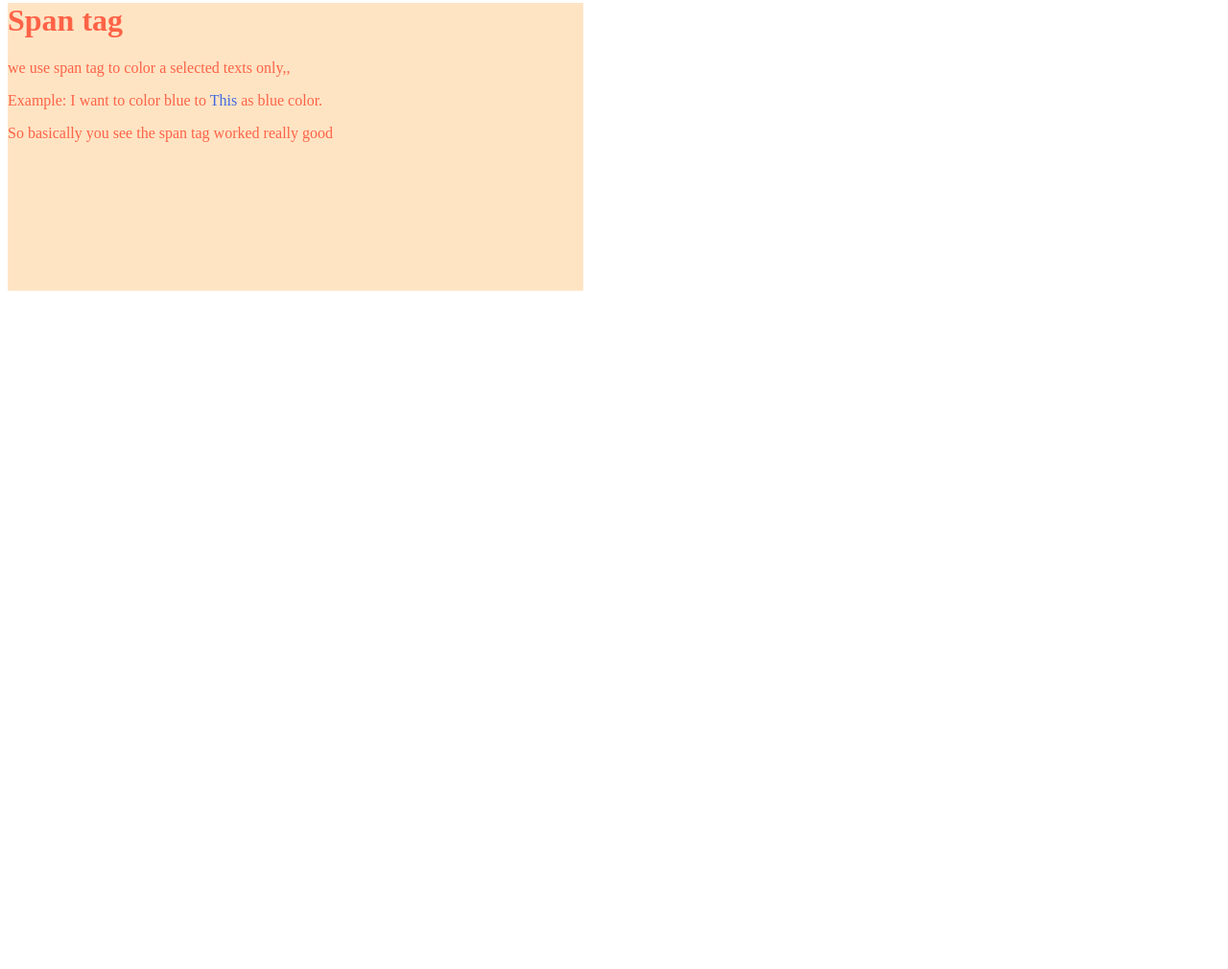
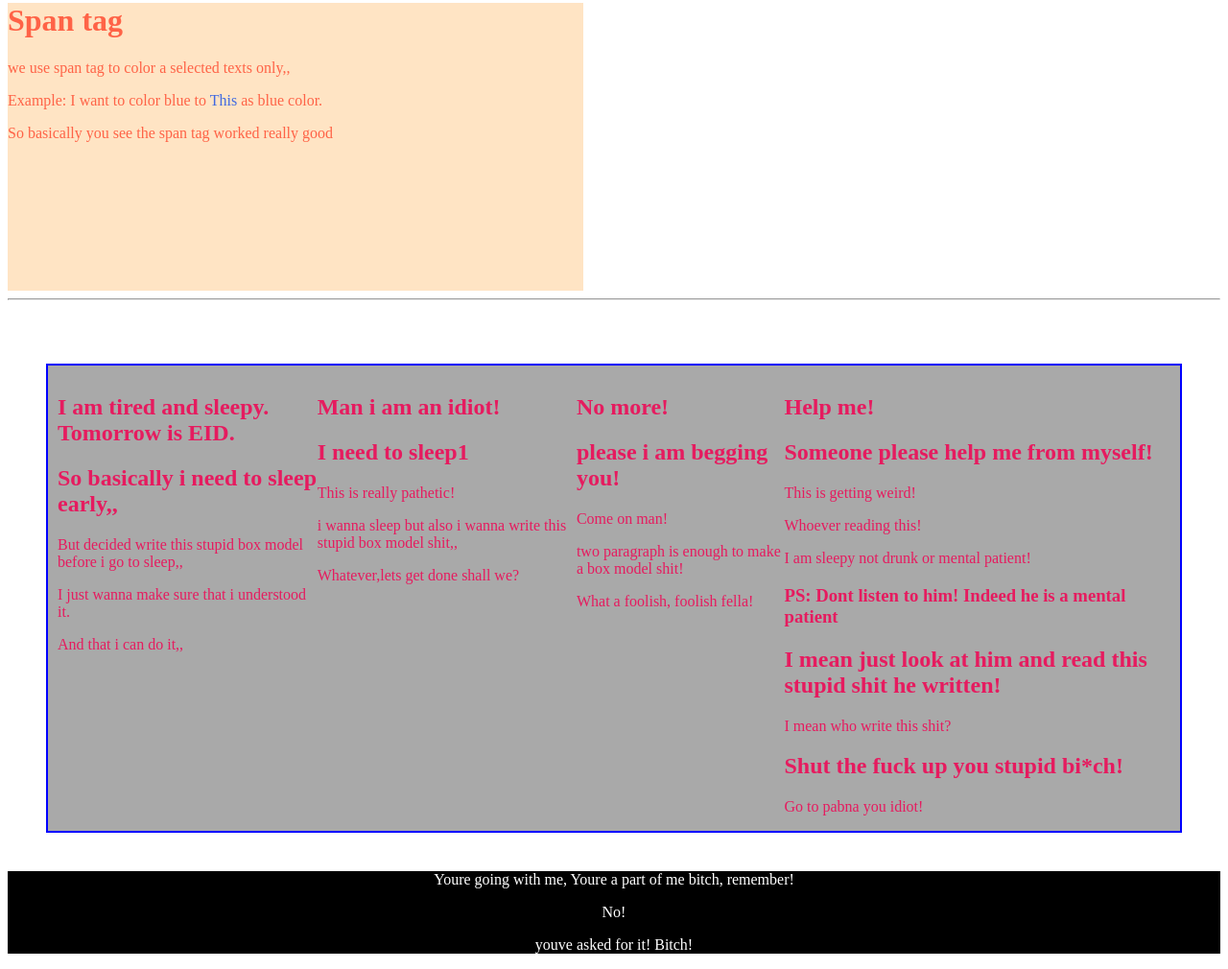
Before and after one commit to Sayeednayeem1/practice-html-css-repo, a plain HTML site: page index.html in a window 1280 px wide. Shown: the part 751-1761 px from the top of the page at 96% size. Before the commit the page ends 1062 px from the top, so only its background shows below. Drawn offline with Linux system fonts and the light colour scheme.

Commit message:
sleep, sleep, sleep tight you ....whatever

```diff
--- a/index.css
+++ b/index.css
@@ -10,3 +10,19 @@
 #span{
     color: royalblue;
 }
+.section{
+    display: flex;
+    color: rgb(230, 27, 95);
+    background-color: darkgray;
+    padding-left: 10px;
+    padding-top: 10px;
+    padding-right: 10px;
+    margin: 40px;
+    border: 2px solid blue;
+}
+#footer{
+    color: white;
+    background-color: black;
+    text-align: center;
+    margin: 0px;
+}
--- a/index.html
+++ b/index.html
@@ -32,5 +32,47 @@
         <p>Example: I want to color blue to <span id="span">This</span> as blue color.</p>
         <p>So basically you see the span tag worked really good</p>
     </div>
+    <hr>
+    <br>
+    <section class="section">
+        <div>
+            <h1>I am tired and sleepy. Tomorrow is EID.</h1>
+            <h2>So basically i need to sleep early,,</h2>
+            <p>But decided write this stupid box model before i go to sleep,,</p>
+            <p>I just wanna make sure that i understood it.</p>
+            <p>And that i can do it,, </p>
+        </div>
+        <div>
+            <h1>Man i am an idiot!</h1>
+            <h2>I need to sleep1</h2>
+            <p>This is really pathetic!</p>
+            <p>i wanna sleep but also i wanna write this stupid box model shit,, </p>
+            <p>Whatever,lets get done shall we?</p>
+        </div>
+        <div>
+            <h1>No more!</h1>
+            <h2>please i am begging you!</h2>
+            <p>Come on man!</p>
+            <p>two paragraph is enough to make a box model shit!</p>
+            <p>What a foolish, foolish fella!</p>
+        </div>
+        <div>
+            <h1>Help me!</h1>
+            <h2>Someone please help me from myself!</h2>
+            <p>This is getting weird!</p>
+            <p>Whoever reading this!</p>
+            <p>I am sleepy not drunk or mental patient!</p>
+            <h3>PS: Dont listen to him! Indeed he is a mental patient</h3>
+            <h2>I mean just look at him and read this stupid shit he written!</h2>
+            <p>I mean who write this shit?</p>
+            <h2>Shut the fuck up you stupid bi*ch!</h2>
+            <p>Go to pabna you idiot!</p>
+        </div>
+    </section>
 </body>
+<footer id="footer">
+    <p>Youre going with me, Youre a part of me bitch, remember!</p>
+    <p>No!</p>
+    <p>youve asked for it! Bitch!</p>
+</footer>
 </html>
```
